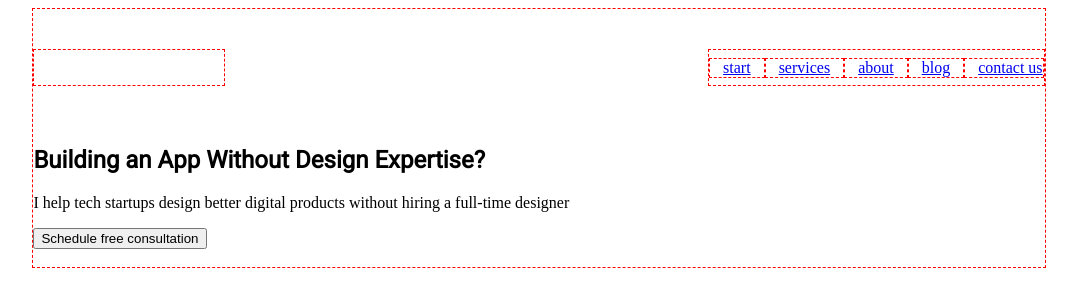
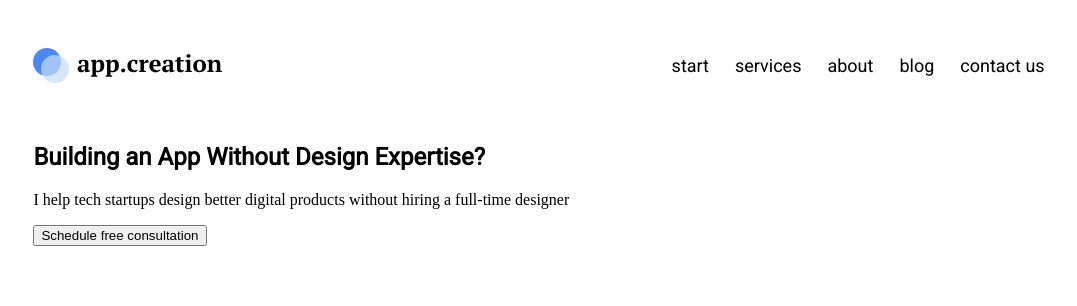
Before and after one commit to WebHeroSchool/first_project-sn, a plain HTML site: page index.html in a window 1280 px wide. Shown: the whole page, without its empty margins (101-1178 px from the left). Drawn offline with Linux system fonts and the light colour scheme; files whose address does not match are found by name; a web font is replaced by a local one.

Commit message:
Add files via upload

```diff
--- a/index.html
+++ b/index.html
@@ -15,7 +15,7 @@
         <div class="logo"></div>
   		  <nav class="menu">
   			     <a class="menu__item" href="#">start</a>
-  			     <a class="menu__item" href="#">services</a>
+  			     <a class="menu__item menu__item_active" href="#">services</a>
   			     <a class="menu__item" href="#">about</a>
              <a class="menu__item" href="#">blog</a>
              <a class="menu__item" href="#">contact us</a>
--- a/style.css
+++ b/style.css
@@ -8,11 +8,9 @@ font-family:'roboto', sans-serif;
 .wrapper{
 margin:auto;
 width:80%;
-border:dashed 1px red;
 }
 .logo,.menu{
 display:inline-block;
-border:dashed 1px red;
 }
 .header{
 padding: 40px 0;
@@ -27,11 +25,10 @@ display:flex;
 align-items:center;
 }
 .menu__item{
-padding: 0 13px;
-border: dashed 1px red;
+margin-right:0 13px;
 }
 .menu__item:last-child{
-padding-right:0;
+margin-right:0;
 }
 .logo{
   //padding:40px 0;
@@ -40,3 +37,32 @@ padding-right:0;
   height: 35px;
   background: url('img/logo.svg')
 }
+.menu__item{
+ position:relative;
+ margin-right:26px;
+ font: 500 18px/21px Roboto,arial,helvetica,sans-serif;
+ color:#000;
+ text-decoration:none;
+}
+
+.menu__item:last-child{
+ margin-right:0;
+}
+.menu__item:hover:after{
+position:absolute;
+display:block;
+content:"";
+left:0;
+width:100%;
+height:3px;
+background:#0056EC;
+opacity:0;
+transition:opacity .5s;
+}
+.menu__item:hover{
+opacity:0.5;
+}
+.menu__item:hover:after,.menu__item_active:after{
+opacity:1;
+width:100%;
+}
```
Also changed, not shown: logo.svg (added).
